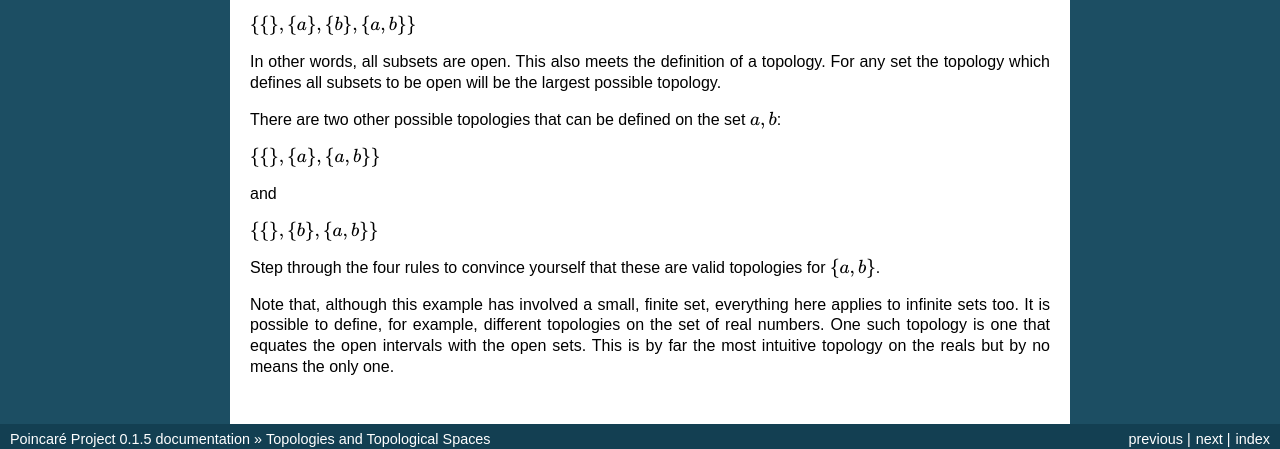
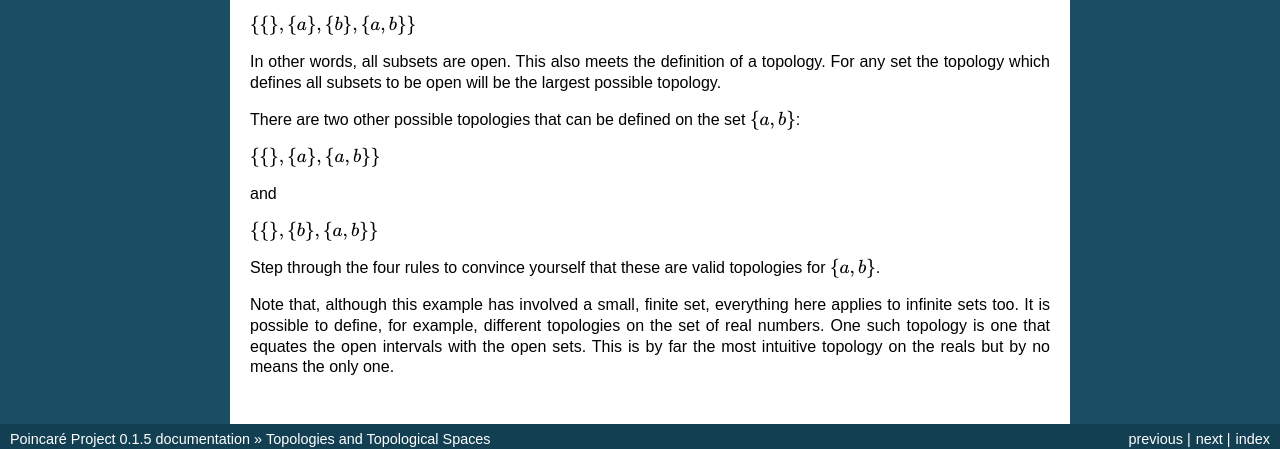
Before and after one commit to journeymanofsome/poincare_project, a Sphinx documentation site: the page built from source/topologies_and_topological_spaces.rst, in a window 1280 px wide. Shown: the part 518-967 px from the top of the page. Built offline with Sphinx 7.4.7, drawn with Linux system fonts in a browser that asks for light colours; formulas are drawn with MathJax 3.

Commit message:
fixed missing escape of braces

```diff
--- a/source/topologies_and_topological_spaces.rst
+++ b/source/topologies_and_topological_spaces.rst
@@ -24,7 +24,7 @@ Another valid topology on :math:`\{a, b\}` would be:
 
 In other words, all subsets are open. This also meets the definition of a topology. For any set the topology which defines all subsets to be open will be the largest possible topology.
 
-There are two other possible topologies that can be defined on the set :math:`{a, b}`:
+There are two other possible topologies that can be defined on the set :math:`\{a, b\}`:
 
 :math:`\{ \{\}, \{a\}, \{a, b\} \}`
 
```
